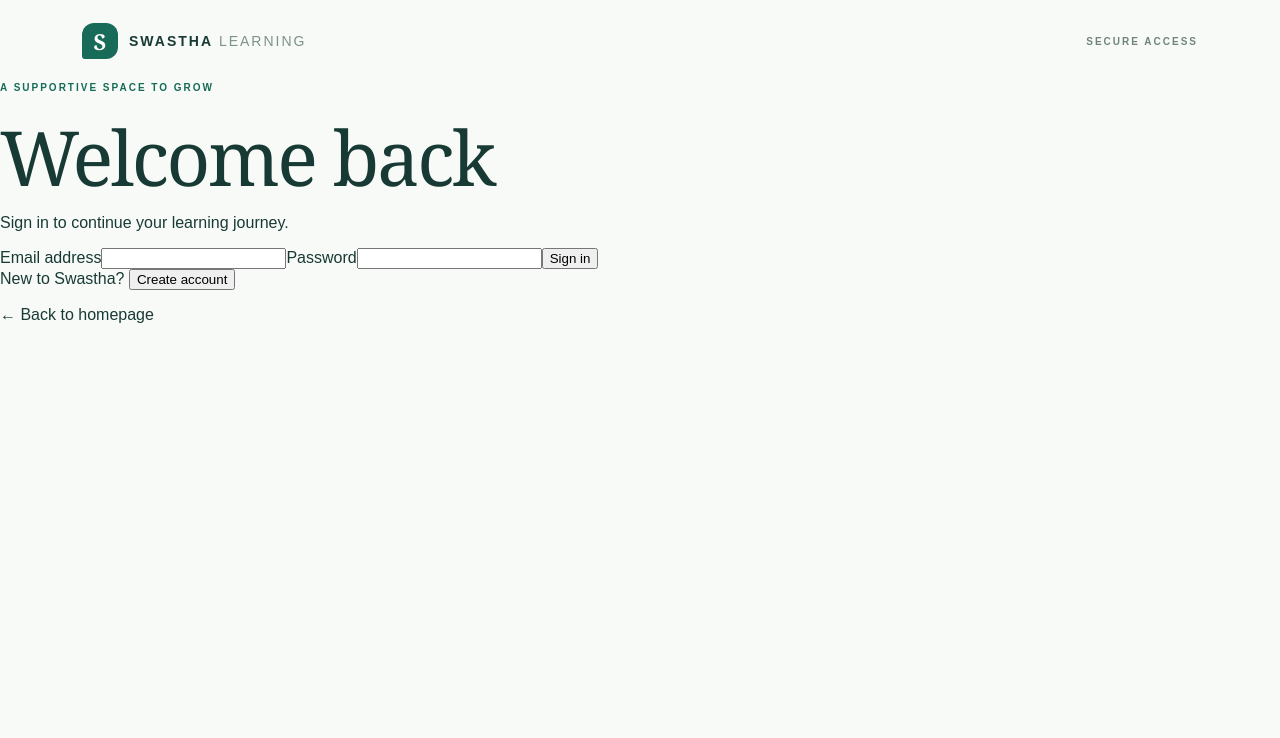
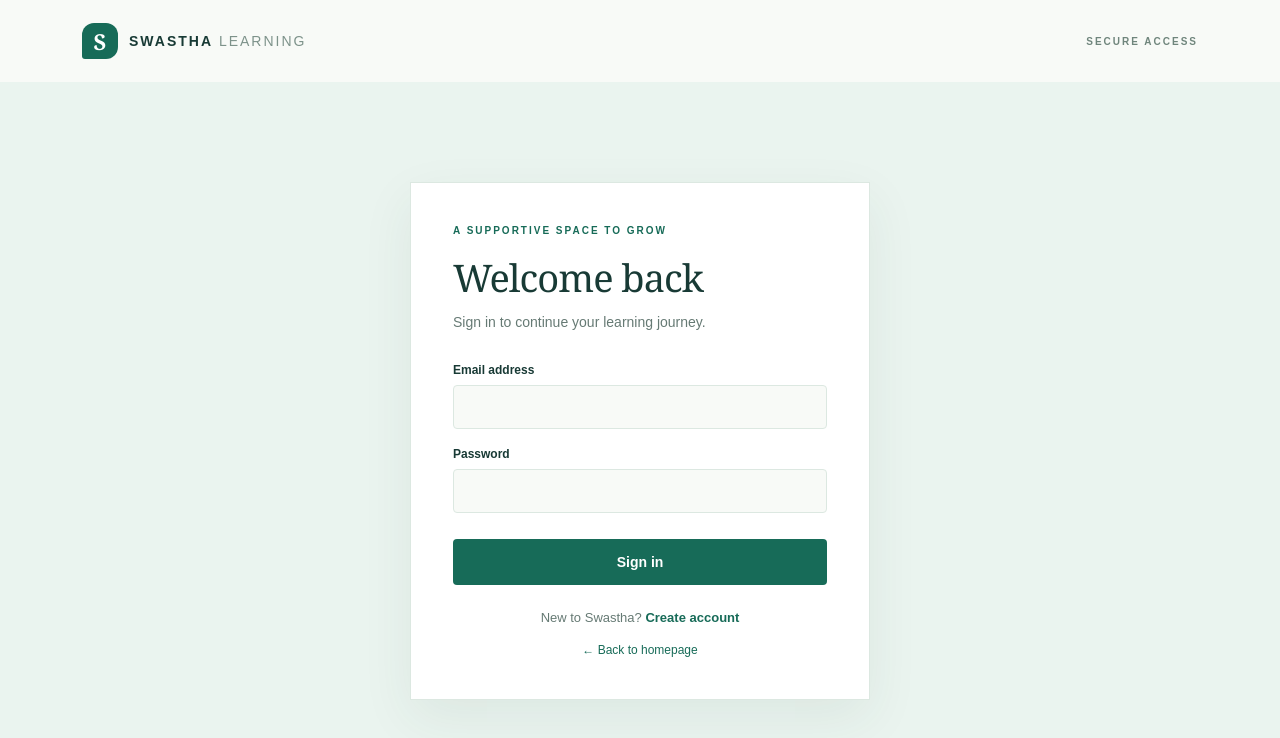
Before and after one commit to nishadbacker-sketch/swastha-learning-portal, a Next.js app: page /login in a window 1280 px wide. Shown: the top 738 px of the page. Built offline with nearby package versions, Linux system fonts and the light colour scheme; no server answers.

Commit message:
Style unified login and registration page

```diff
--- a/app/globals.css
+++ b/app/globals.css
@@ -96,3 +96,130 @@ footer {
   h2 { font-size: 36px; }
   footer { padding: 22px 20px; flex-direction: column; }
 }
+
+/* Swastha unified login and registration */
+
+.auth-section {
+  min-height: calc(100vh - 82px);
+  padding: 60px 20px;
+  display: grid;
+  place-items: center;
+  background: var(--mint);
+}
+
+.auth-card {
+  width: 100%;
+  max-width: 460px;
+  padding: 42px;
+  background: #fff;
+  border: 1px solid var(--line);
+  box-shadow: 0 18px 50px #244c3b12;
+}
+
+.auth-title {
+  margin: 20px 0 12px;
+  font-family: Georgia, serif;
+  font-size: 38px;
+  line-height: 1.15;
+  letter-spacing: -1px;
+  font-weight: 500;
+}
+
+.auth-description {
+  margin-bottom: 28px;
+  color: var(--muted);
+  font-size: 14px;
+  line-height: 1.7;
+}
+
+.auth-label {
+  display: block;
+  margin-bottom: 18px;
+  color: var(--ink);
+  font-size: 12px;
+  font-weight: 700;
+}
+
+.auth-input {
+  display: block;
+  width: 100%;
+  margin-top: 8px;
+  padding: 13px 14px;
+  border: 1px solid var(--line);
+  border-radius: 4px;
+  background: var(--cream);
+  color: var(--ink);
+  font: inherit;
+  font-size: 14px;
+}
+
+.auth-input:focus {
+  outline: 2px solid #8ab99f;
+  border-color: var(--green);
+}
+
+.auth-button {
+  width: 100%;
+  margin-top: 8px;
+  padding: 15px;
+  border: 0;
+  border-radius: 4px;
+  background: var(--green);
+  color: white;
+  font-size: 14px;
+  font-weight: 700;
+  cursor: pointer;
+}
+
+.auth-button:disabled {
+  opacity: 0.65;
+  cursor: wait;
+}
+
+.auth-message {
+  margin: 18px 0 0;
+  padding: 12px;
+  background: var(--mint);
+  color: var(--ink);
+  font-size: 13px;
+  line-height: 1.6;
+  overflow-wrap: anywhere;
+}
+
+.auth-switch {
+  margin: 25px 0 18px;
+  color: var(--muted);
+  text-align: center;
+  font-size: 13px;
+}
+
+.auth-switch button {
+  padding: 0;
+  border: 0;
+  background: none;
+  color: var(--green);
+  font: inherit;
+  font-weight: 700;
+  cursor: pointer;
+}
+
+.auth-home {
+  display: block;
+  color: var(--green);
+  text-align: center;
+  font-size: 12px;
+}
+
+@media (max-width: 480px) {
+  .auth-section {
+    padding: 35px 16px;
+  }
+
+  .auth-card {
+    padding: 28px 22px;
+  }
+
+  .auth-title {
+    font-size: 32px;
+  }
+}
```
